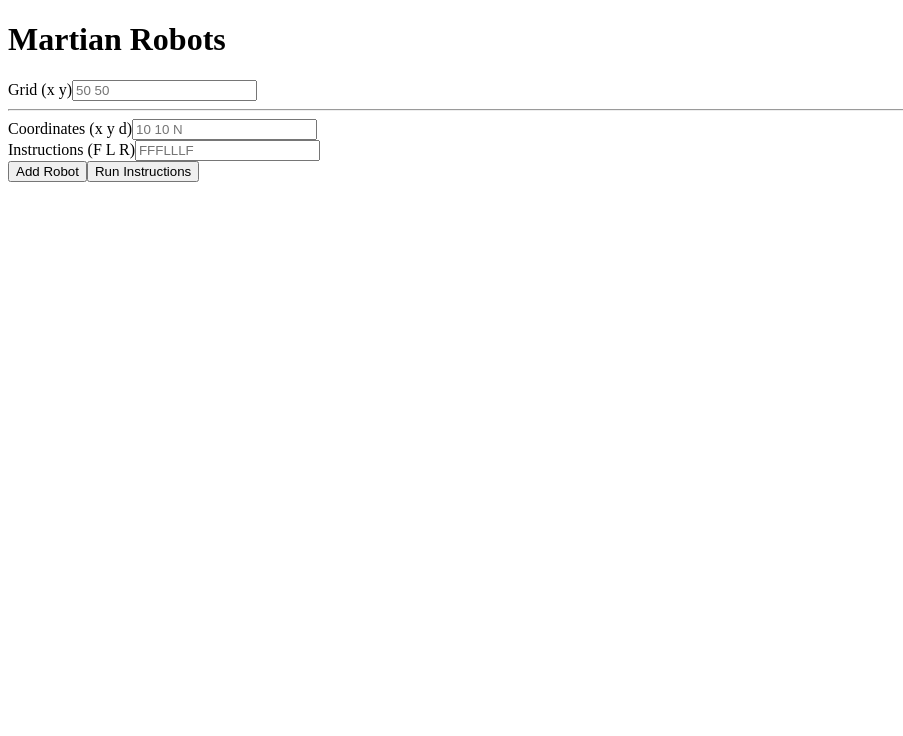
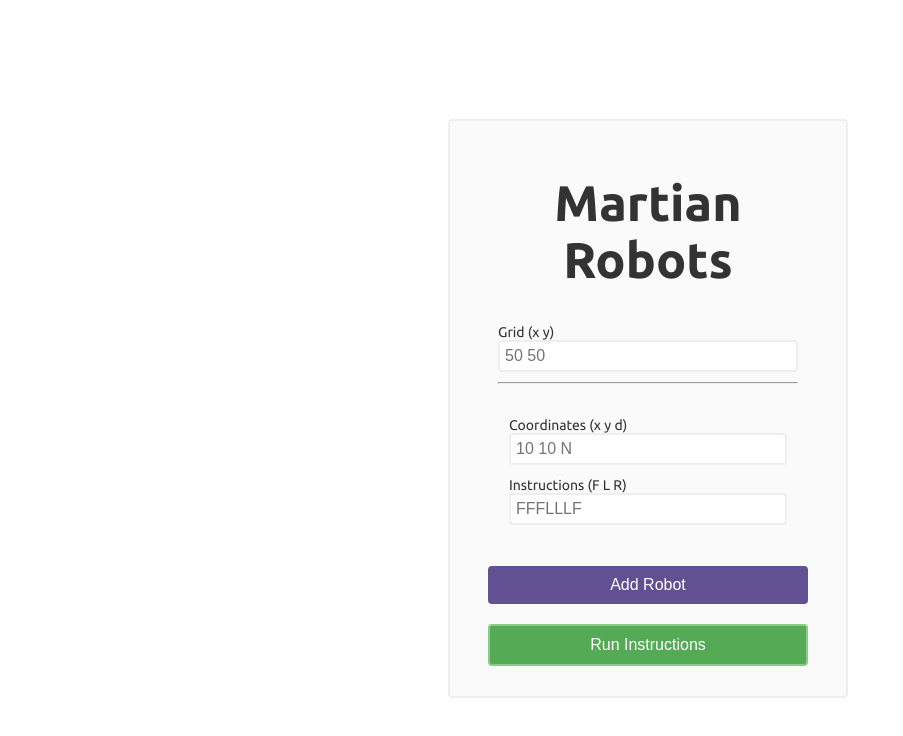
Before and after one commit to rgowan/martain-robots-code-test, a React app: page / in a window 1280 px wide. Shown: the top 736 px of the page, without its empty margins (0-903 px from the left). Built offline with nearby package versions, Linux system fonts and the light colour scheme.

Commit message:
added some basic styling

```diff
--- a/src/App.js
+++ b/src/App.js
@@ -101,11 +101,11 @@ class App extends Component {
           )}
         </form>
         <button onClick={this.addRobot}>Add Robot</button>
-        <button onClick={this.runInstructions}>Run Instructions</button>
+        <button onClick={this.runInstructions} className="success">Run Instructions</button>
 
         { this.state.output.length > 0 &&
-          <div>
-            <h2>The new coordinates for the robot(s) are;</h2>
+          <div class="results">
+            <p>The new coordinates for the robot(s)</p>
             <ul>
               { this.state.output.map((result, i) =>
                 <li key={i}>{ result }</li>
--- a/src/scss/style.scss
+++ b/src/scss/style.scss
@@ -0,0 +1,95 @@
+@import url('https://fonts.googleapis.com/css?family=Ubuntu:400,500,700');
+
+* {
+  box-sizing: border-box;
+}
+
+body {
+  font-family: 'Ubuntu', sans-serif;
+  position: absolute;
+  width: 100%;
+  height: 100%;
+  display: flex;
+  justify-content: center;
+  align-items: center;
+}
+
+main {
+  margin: 0 auto;
+  width: 400px;
+  padding: 20px;
+  text-align: center;
+  background: #fafafa;
+  border: 2px solid #eee;
+  color: #333;
+  border-radius: 4px;
+
+  h1 {
+    font-size: 50px;
+    font-weight: 700;
+  }
+
+  form {
+    margin: 0 auto;
+    width: 300px;
+
+    div {
+      text-align: left;
+      margin: 10px 0;
+
+      &.robot {
+        border: 1px solid #fafafa;
+        padding: 10px;
+        margin: 10px 0;
+        border-radius: 4px;
+      }
+    }
+
+    label {
+      font-size: 14px;
+      font-weight: 400;
+    }
+
+    input {
+      width: 100%;
+      font-size: 16px;
+      border: 2px solid #eee;
+      padding: 5px;
+      border-radius: 4px;
+    }
+  }
+
+  button {
+    width: 90%;
+    margin: 10px 0;
+    background: #615192;
+    border: 2px solid #887CAF;
+    border-radius: 4px;
+    color: #fff;
+    border: none;
+    font-size: 16px;
+    padding: 10px;
+
+    &.success {
+      background: #55AA55;
+      border: 2px solid #88CC88;
+    }
+  }
+
+  .results {
+    h2 {
+      font-size: 18px;
+    }
+
+    ul {
+      margin: 0;
+      padding: 0;
+      list-style: none;
+
+      li {
+        font-size: 20px;
+        font-weight: 700;
+      }
+    }
+  }
+}
```
Also changed, not shown: 1 other file (tests, documents, lock files or other folders).
